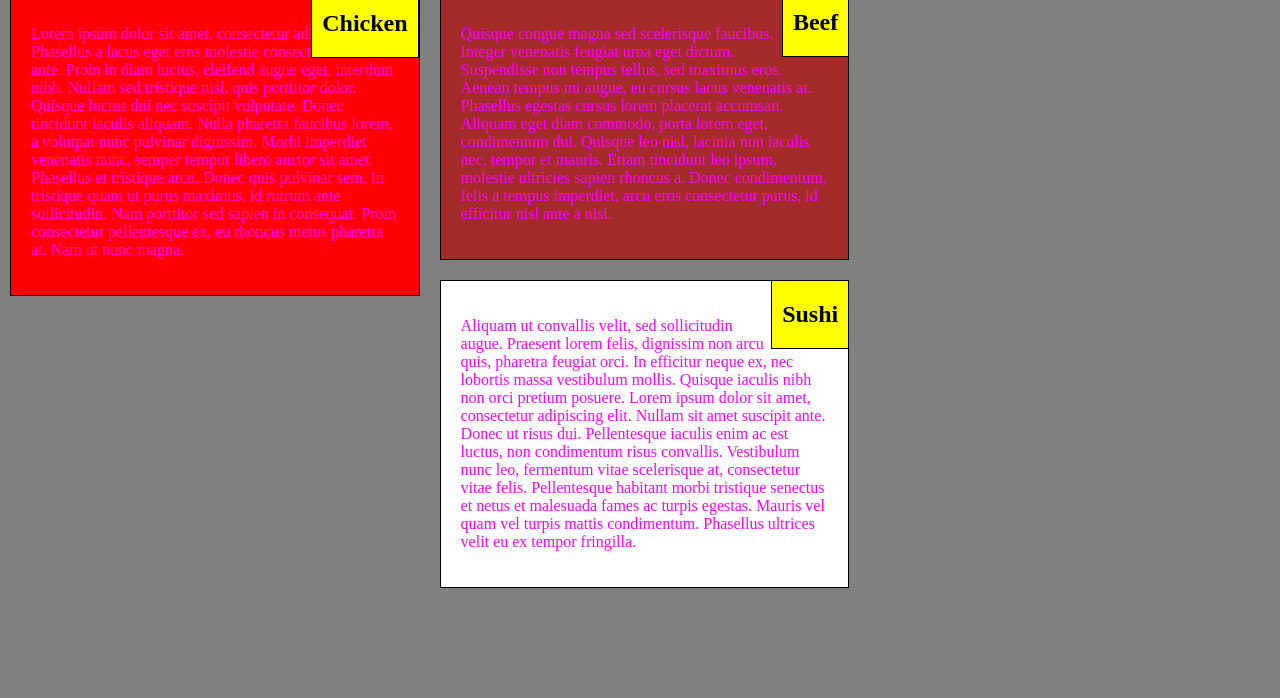
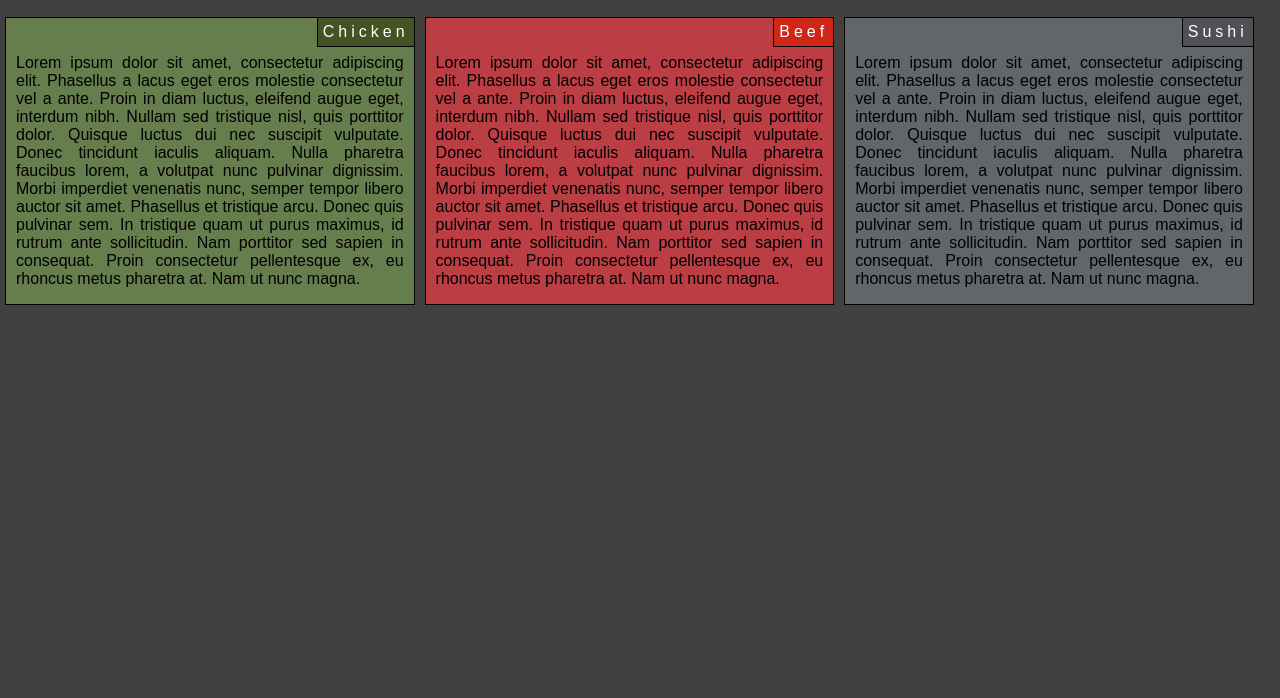
Before and after one commit to sDigitaleshn/Assignment02, a plain HTML site: page index.html in a window 1280 px wide. Shown: the part 102-800 px from the top of the page. Drawn offline with Linux system fonts and the light colour scheme.

Commit message:
Add files via upload

```diff
--- a/index.html
+++ b/index.html
@@ -2,22 +2,21 @@
 <html>
 <head>
 <title>Assignment02</title>
-<link rel="stylesheet" type="text/css" href="Styles.css">
+<link rel="stylesheet" type="text/css" href="/css/Styles.css">
 </head>
 <body>
 <h1>Our Menu</h1>
-<div id="Box1">
-<div id="Box1Content"><h2>Chicken</h2></div>
+<div id="Box1Container">
+<section id="Box1Header">Chicken</section>
 <p>Lorem ipsum dolor sit amet, consectetur adipiscing elit. Phasellus a lacus eget eros molestie consectetur vel a ante. Proin in diam luctus, eleifend augue eget, interdum nibh. Nullam sed tristique nisl, quis porttitor dolor. Quisque luctus dui nec suscipit vulputate. Donec tincidunt iaculis aliquam. Nulla pharetra faucibus lorem, a volutpat nunc pulvinar dignissim. Morbi imperdiet venenatis nunc, semper tempor libero auctor sit amet. Phasellus et tristique arcu. Donec quis pulvinar sem. In tristique quam ut purus maximus, id rutrum ante sollicitudin. Nam porttitor sed sapien in consequat. Proin consectetur pellentesque ex, eu rhoncus metus pharetra at. Nam ut nunc magna.</p>
 </div>
-<div id="Box2">
-<div id="Box2Content"><h2>Beef</h2></div>
-<div><p>Quisque congue magna sed scelerisque faucibus. Integer venenatis feugiat urna eget dictum. Suspendisse non tempus tellus, sed maximus eros. Aenean tempus mi augue, eu cursus lacus venenatis at. Phasellus egestas cursus lorem placerat accumsan. Aliquam eget diam commodo, porta lorem eget, condimentum dui. Quisque leo nisl, lacinia non iaculis nec, tempor et mauris. Etiam tincidunt leo ipsum, molestie ultricies sapien rhoncus a. Donec condimentum, felis a tempus imperdiet, arcu eros consectetur purus, id efficitur nisl ante a nisi.</p></div>
+<div id="Box2Container">
+<section id="Box2Header">Beef</section>
+<p>Lorem ipsum dolor sit amet, consectetur adipiscing elit. Phasellus a lacus eget eros molestie consectetur vel a ante. Proin in diam luctus, eleifend augue eget, interdum nibh. Nullam sed tristique nisl, quis porttitor dolor. Quisque luctus dui nec suscipit vulputate. Donec tincidunt iaculis aliquam. Nulla pharetra faucibus lorem, a volutpat nunc pulvinar dignissim. Morbi imperdiet venenatis nunc, semper tempor libero auctor sit amet. Phasellus et tristique arcu. Donec quis pulvinar sem. In tristique quam ut purus maximus, id rutrum ante sollicitudin. Nam porttitor sed sapien in consequat. Proin consectetur pellentesque ex, eu rhoncus metus pharetra at. Nam ut nunc magna.</p>
 </div>
-
-<div id="Box3">
-<div id="Box3Content"><h2>Sushi</h2></div>
-<p>Aliquam ut convallis velit, sed sollicitudin augue. Praesent lorem felis, dignissim non arcu quis, pharetra feugiat orci. In efficitur neque ex, nec lobortis massa vestibulum mollis. Quisque iaculis nibh non orci pretium posuere. Lorem ipsum dolor sit amet, consectetur adipiscing elit. Nullam sit amet suscipit ante. Donec ut risus dui. Pellentesque iaculis enim ac est luctus, non condimentum risus convallis. Vestibulum nunc leo, fermentum vitae scelerisque at, consectetur vitae felis. Pellentesque habitant morbi tristique senectus et netus et malesuada fames ac turpis egestas. Mauris vel quam vel turpis mattis condimentum. Phasellus ultrices velit eu ex tempor fringilla.</p>
+<div id="Box3Container">
+<section id="Box3Header">Sushi</section>
+<p>Lorem ipsum dolor sit amet, consectetur adipiscing elit. Phasellus a lacus eget eros molestie consectetur vel a ante. Proin in diam luctus, eleifend augue eget, interdum nibh. Nullam sed tristique nisl, quis porttitor dolor. Quisque luctus dui nec suscipit vulputate. Donec tincidunt iaculis aliquam. Nulla pharetra faucibus lorem, a volutpat nunc pulvinar dignissim. Morbi imperdiet venenatis nunc, semper tempor libero auctor sit amet. Phasellus et tristique arcu. Donec quis pulvinar sem. In tristique quam ut purus maximus, id rutrum ante sollicitudin. Nam porttitor sed sapien in consequat. Proin consectetur pellentesque ex, eu rhoncus metus pharetra at. Nam ut nunc magna.</p>
 </div>
 </body>
 </html>
```
